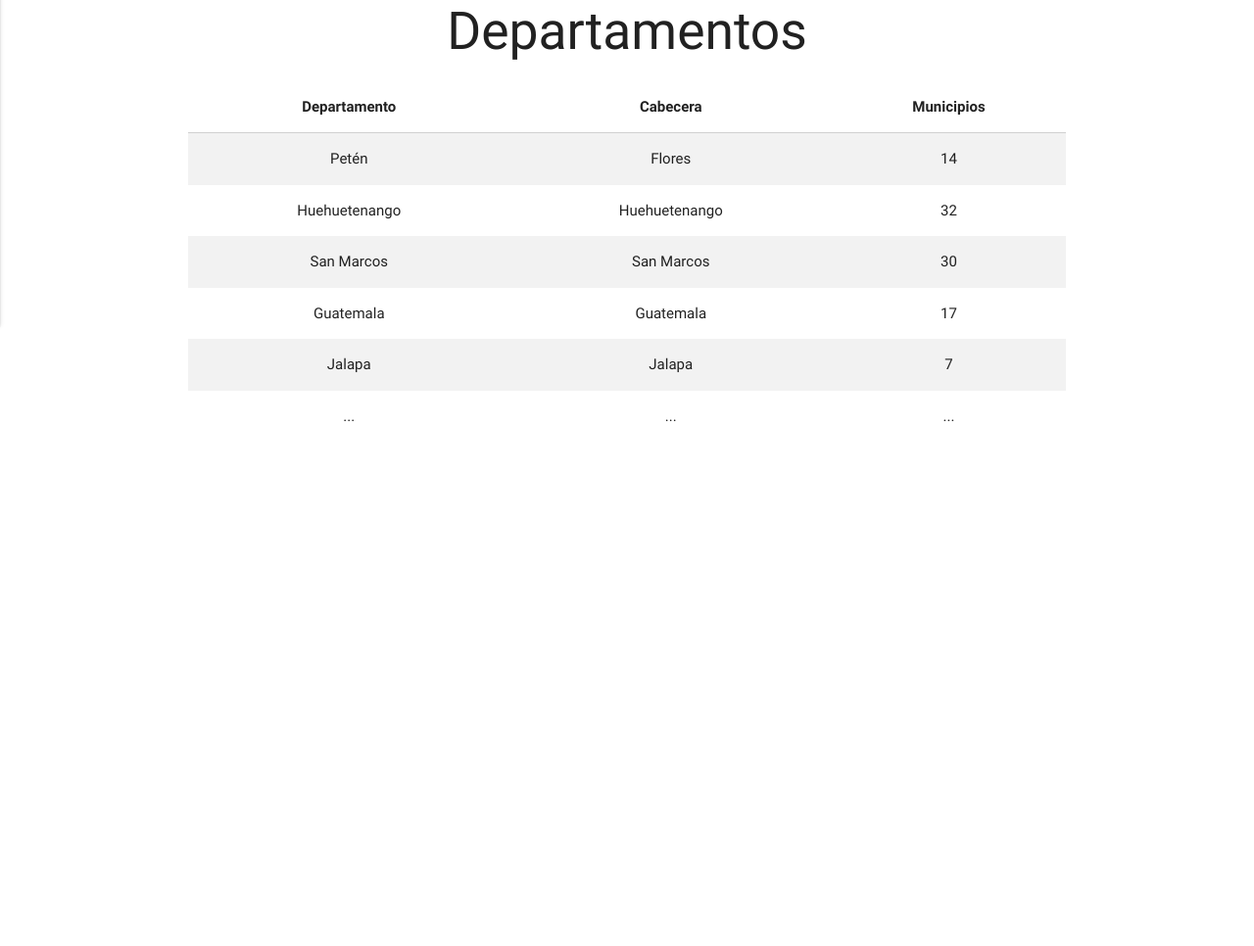
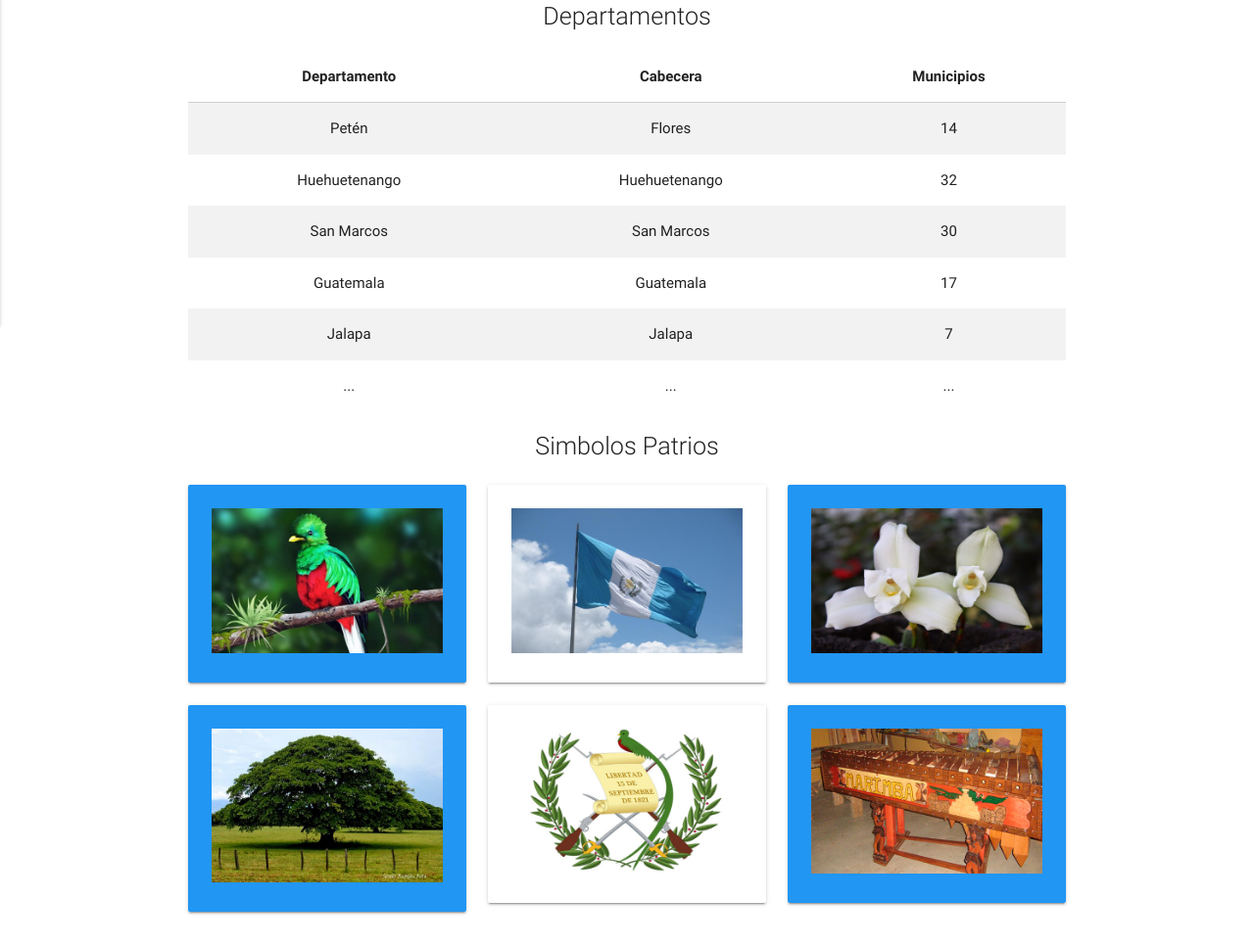
Before and after one commit to mynlop/materialize, a plain HTML site: page index.html in a window 1280 px wide. Shown: the part 528-1494 px from the top of the page at 98% size. Before the commit the page ends 979 px from the top, so only its background shows below. Drawn offline with nearby package versions, Linux system fonts and the light colour scheme.

Commit message:
se agregaron simbolos patrios

```diff
--- a/css/main.css
+++ b/css/main.css
@@ -0,0 +1,3 @@
+.simbolos .card-panel img{
+    width: 100%;
+}
--- a/index.html
+++ b/index.html
@@ -81,7 +81,7 @@
     <!--termina carrousel-->
     <!--empieza tabla departamentos-->
     <section class="departamentos container center-align">
-        <h2>Departamentos</h2>
+        <h2 class="flow-text">Departamentos</h2>
         <table class="responsive-table centered striped">
             <thead>
                 <tr>
@@ -125,6 +125,31 @@
         </table>
     </section>
     <!--termina tabla departamentos-->
+    <!--empieza simbolos patrios-->
+    <section class="simbolos container center-align">
+        <h3 class="flow-text">Simbolos Patrios</h4>
+        <div class="row">
+            <div class="col s12 m4">
+                <div class="card-panel blue"><img  src="imagenes/quetzal.jpg" alt="Imagen del quetzal"></div>
+            </div>
+        <div class="col s12 m4">
+                <div class="card-panel "><img src="imagenes/bandera.jpg" alt="Imagen de la bandera"></div>
+            </div>
+            <div class="col s12 m4">
+                <div class="card-panel blue"><img src="imagenes/monja.jpg" alt="Imagen de la monja blanca"></div>
+            </div>
+            <div class="col s12 m4">
+                <div class="card-panel blue"><img src="imagenes/ceiba.jpg" alt="Imagen de la ceiba"></div>
+            </div>
+            <div class="col s12 m4">
+                <div class="card-panel"><img src="imagenes/escudo.jpg" alt="Imagen del escudo"></div>
+            </div>
+            <div class="col s12 m4">
+                <div class="card-panel blue"><img src="imagenes/marimba.jpg" alt="Imagen de la marimba"></div>
+            </div>
+        </div>
+    </section>
+    <!--termina simbolos patrios-->
 
     <!--scripts-->
     <script type="text/javascript" src="https://code.jquery.com/jquery-2.1.1.min.js"></script>
```
Also changed, not shown: imagenes/bandera.jpg (added), imagenes/ceiba.jpg (added), imagenes/escudo.jpg (added), imagenes/marimba.jpg (added), imagenes/monja.jpg (added), imagenes/quetzal.jpg (added).
